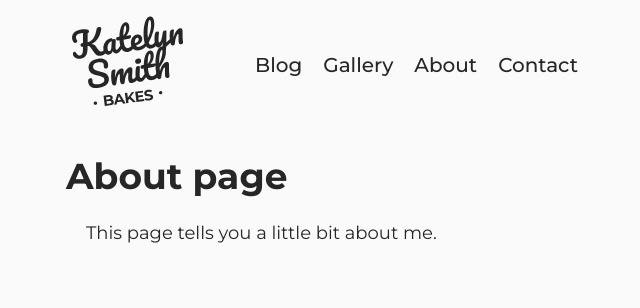
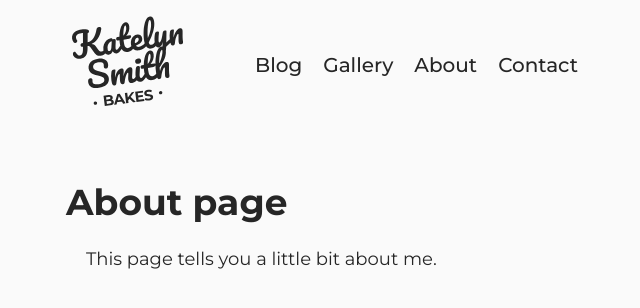
Before and after one commit to dylanhamada/katelynsmithbakes, a Jekyll site: the page built from about.md, in a window 1280 px wide. Shown: the top 308 px of the page, without its empty margins (318-958 px from the left). Built offline with Jekyll 4.4.1, drawn with Linux system fonts in a browser that asks for light colours.

Commit message:
Correct URL for Stylesheet in index.html
- Correct URL for stylesheet in index.html
- Create blog-post.scss

```diff
--- a/_layouts/default.html
+++ b/_layouts/default.html
@@ -3,7 +3,7 @@
   <head>
     <meta charset="utf-8" />
     <title>{{ page.title }}</title>
-    <link rel="stylesheet" href="/assets/css/styles.css" />
+    <link rel="stylesheet" href="{{ site.baseurl }}/assets/css/styles.css" />
     <link rel="preconnect" href="https://fonts.googleapis.com" />
     <link rel="preconnect" href="https://fonts.gstatic.com" crossorigin />
     <link
--- a/_sass/index.scss
+++ b/_sass/index.scss
@@ -2,7 +2,6 @@
   align-items: center;
   display: flex;
   flex-direction: column;
-  margin: 50px 0;
   width: 100%;
 }
 
--- a/_sass/layout.scss
+++ b/_sass/layout.scss
@@ -41,6 +41,7 @@
 
 .content {
   margin: 0 auto;
+  margin-top: 50px;
 }
 
 .button {
--- a/assets/css/styles.scss
+++ b/assets/css/styles.scss
@@ -3,3 +3,4 @@
 @import "layout";
 @import "nav";
 @import "index";
+@import "blog-post";
```
Also changed, not shown: _posts/2024-02-16-gooey-marshmallow-chocolate-chi-cupcakes.md.md (+6 -1 lines), _sass/blog-post.scss (added).
